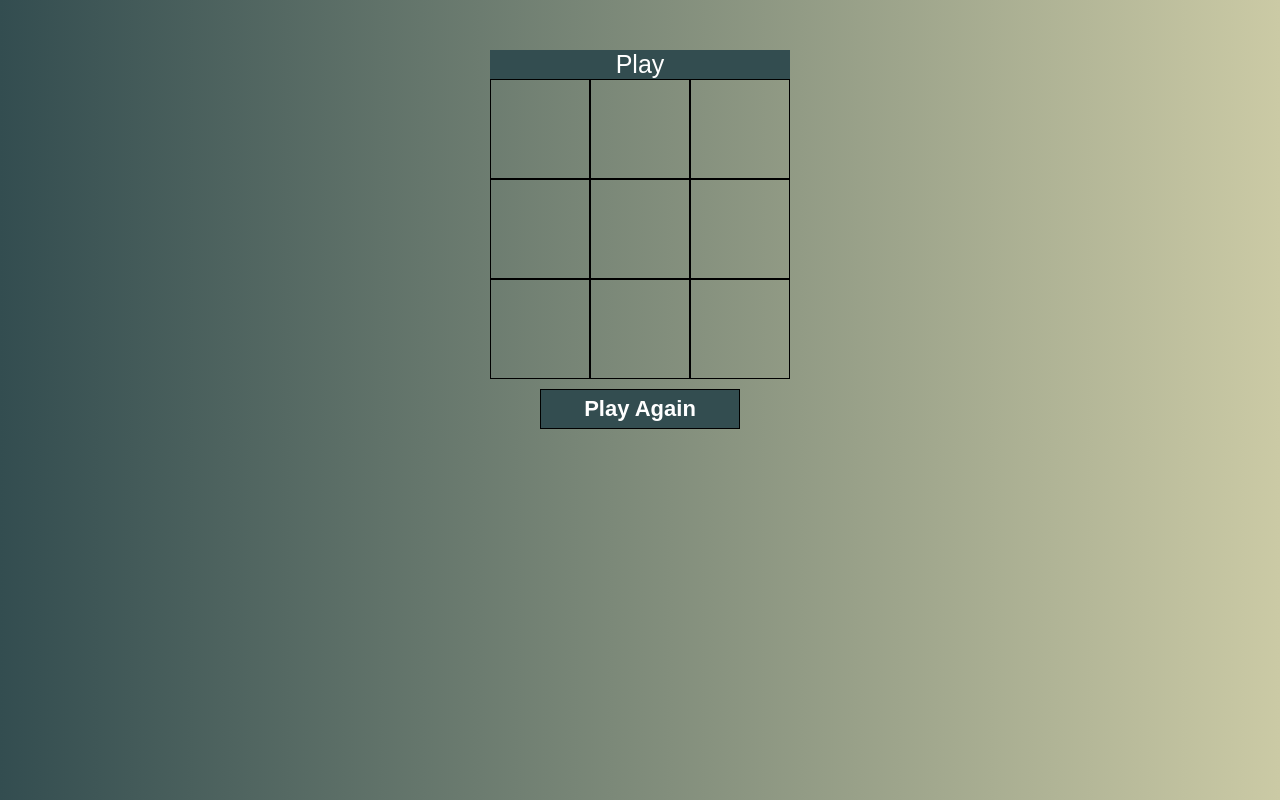
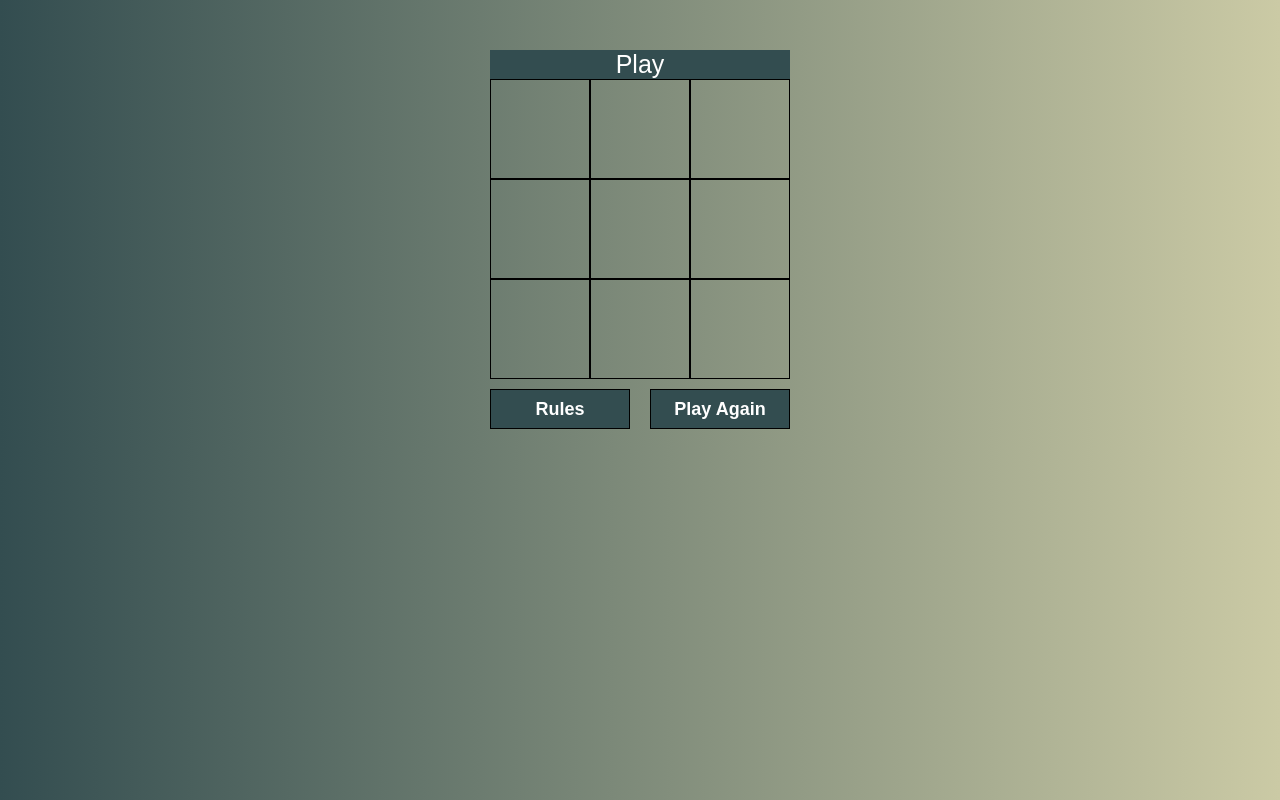
Before and after one commit to dayuhidayatullah/dayuhidayatullah, a plain HTML site: page index.html in a window 1280 px wide. Drawn offline with Linux system fonts and the light colour scheme.

Commit message:
adding rules from game

```diff
--- a/css/style.css
+++ b/css/style.css
@@ -38,10 +38,19 @@ button{background: #334d50;
        font-weight: bold;
        border: 1px solid black;
         cursor: pointer;
-        width: 200px;
+        width: 140px;
         height: 40px;
-        font-size: 22px;
+        font-size: 18px;
         display: block;
-        margin: 10px auto}
+        margin :10px;
+        }
 
-.win{background: #F9690E; color: #fff}
+.container-button{
+  display: flex;
+  flex-direction: row;
+  justify-content: center;
+  align-items: center;
+  align-content: center;
+}
+
+.win{background: #cbcaa5; color: #334d50}
--- a/index.html
+++ b/index.html
@@ -20,7 +20,9 @@
         <div class="box" id="box8"></div>
         <div class="box" id="box9"></div>
     </div>
+    <div class="container-button">
+    <button onclick="rules()"> Rules</button>
     <button onclick="replay()">Play Again</button>
-
+    </div>
 </body>
 </html>
--- a/js/script.js
+++ b/js/script.js
@@ -86,3 +86,10 @@ let turn = document.getElementById("turn"),
                 }
 
             }
+            function rules (){
+               alert(`RULES FOR TIC-TAC-TOE
+               - The game is played on a grid that's 3 squares by 3 squares.
+               - You are X, your friend (or the computer in this case) is O. Players take turns putting their marks in empty squares.
+               - The first player to get 3 of her marks in a row (up, down, across, or diagonally) is the winner.
+               - When all 9 squares are full, the game is over. If no player has 3 marks in a row, the game ends in a tie.`)
+            }
```
